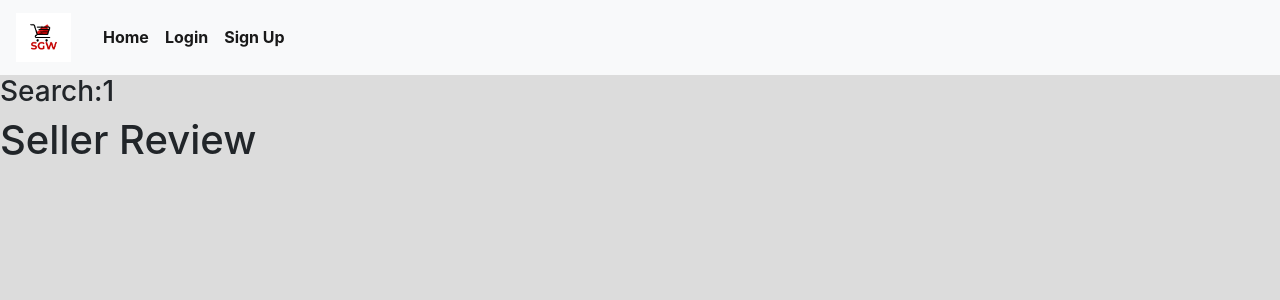
After one commit to melvilleng/bnsmarketplace, a Flask app: page /search/1 in a window 1280 px wide. The commit adds this page. Shown: the top 300 px of the page. Run offline with Flask 2, Linux system fonts and the light colour scheme; data that the repository does not hold is empty; some libraries are stand-ins or nearby versions; some web fonts are replaced.

Commit message:
get search feature to work

```diff
--- a/buynsell/app.py
+++ b/buynsell/app.py
@@ -228,6 +228,19 @@ def create_sellerreview(username):
     })
     return redirect(url_for('review',username=username))
 
+@app.route('/search', methods=['POST'])
+def receive_text():
+    return redirect(url_for('search',searchtext=request.form.get('searchtext')))
+
+@app.route('/search/<searchtext>', methods=['GET'])
+def search(searchtext):
+
+    client[DB_NAME].carousell.create_index([('name','text')])
+
+    found = client[DB_NAME].carousell.find({"$text": {"$search": searchtext}
+    }).limit(10)
+
+    return render_template('search.template.html',searchtext=searchtext,found=found)
 
 
 
--- a/buynsell/templates/base.template.html
+++ b/buynsell/templates/base.template.html
@@ -54,7 +54,12 @@
 					</li>
 
                 {%endif%}
+
+
+
 				</ul>
+
+
 
 			</div>
 	</nav>
--- /dev/null
+++ b/buynsell/templates/search.template.html
@@ -0,0 +1,37 @@
+{% extends "base.template.html"%}
+{%block content%}
+
+<h3>Search:{{searchtext}}</h3>
+
+
+
+             <h1>Seller Review</h1>
+		<div class="container-fluid">
+
+			<div class="card-deck">
+				 {% for r in found %}
+				<div class="card">
+					<div class="card-body">
+						<h3 class="card-title"><b>Seller Review</b></h3>
+						<h6 class="card-text">
+                         <a href="{{url_for('oneproductpage',product_id=r._id)}}"><h6>{{r.name}}</h6></a>
+
+
+						</h6>
+					</div>
+                </div>
+
+				{%endfor%}
+			</div>
+		</div>
+
+
+
+
+
+                    </form>
+
+
+
+
+{%endblock%}
```
